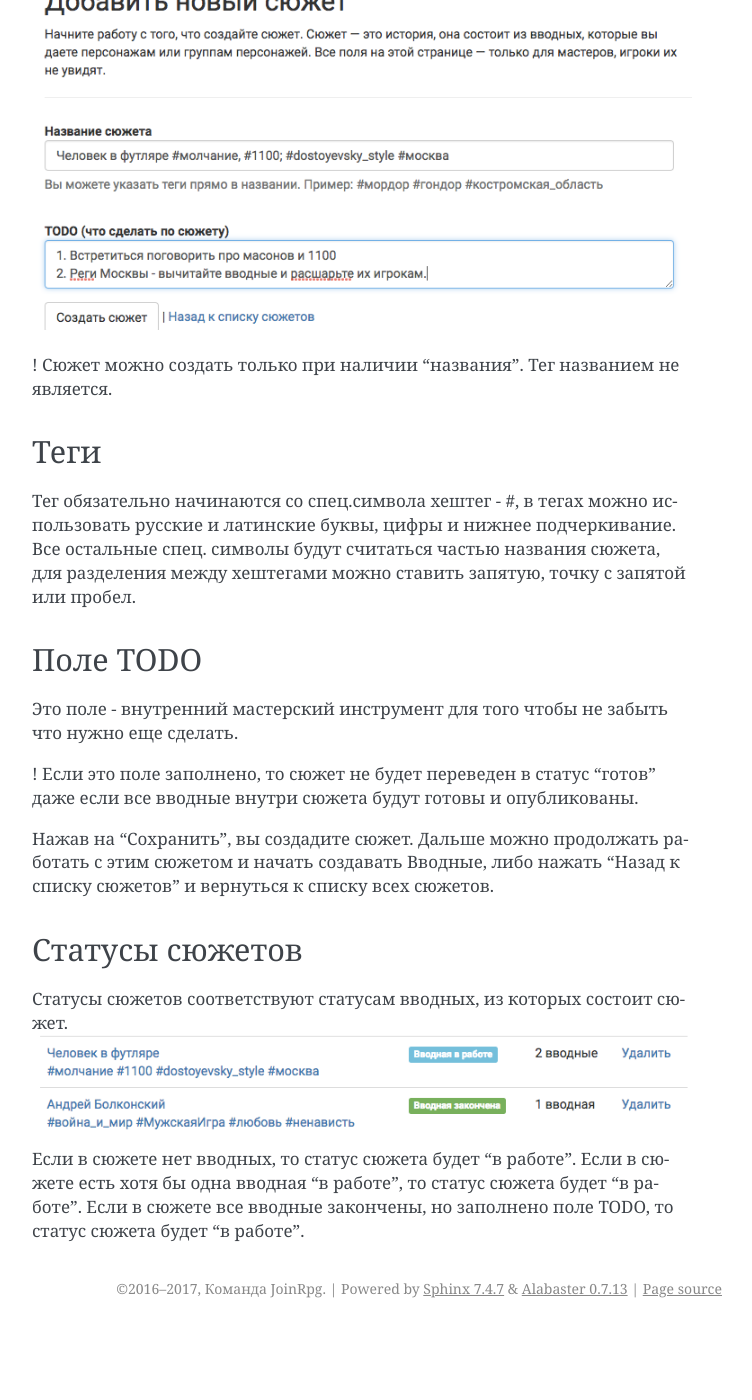
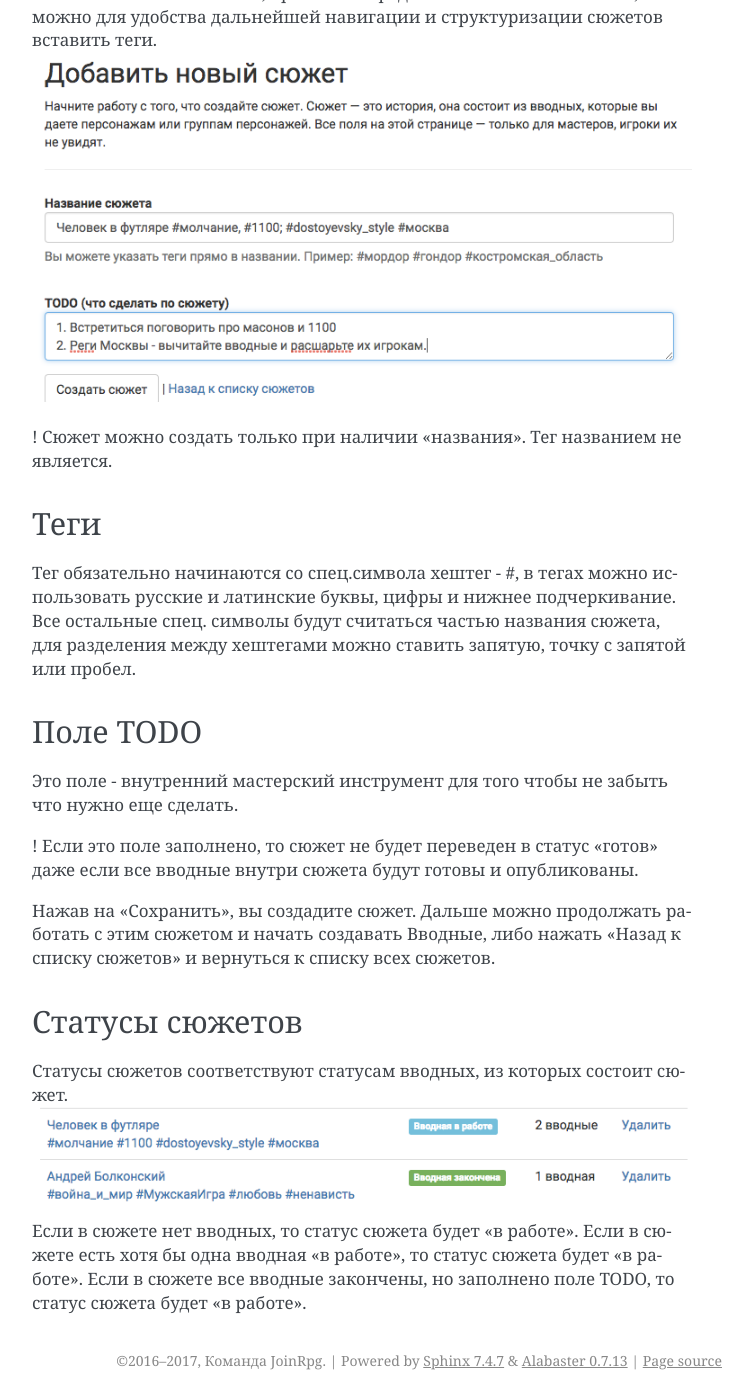
Before and after one commit to joinrpg/joinrpg-docs, a Sphinx documentation site: the page built from docs/plot/creating-plot.md, in a window 1280 px wide and 1400 px high, scrolled down 589 px. Shown: the whole window, without its empty margins (388-1140 px from the left). Built offline with Sphinx 7.4.7, drawn with Linux system fonts in a browser that asks for light colours; before the commit the page ends 1917 px from its top, so only the background shows below that; some of the changed text lies outside the part shown.

Commit message:
Update creating-plot.md

```diff
--- a/docs/plot/creating-plot.md
+++ b/docs/plot/creating-plot.md
@@ -2,13 +2,13 @@
 Меню → Сюжеты → Все → Создать новый
 ![creating-plot](plot-menu.png)
 ![creating-plot](creating-plot.png)
-После чего надо заполнить поля и нажать “сохранить”.
+После чего надо заполнить поля и нажать «сохранить».
 
-##Поле “Название сюжета”
-В поле “название сюжета”, кроме непосредственно названия сюжета, можно для удобства дальнейшей навигации и структуризации сюжетов вставить теги.
+## Поле «Название сюжета»
+В поле «название сюжета», кроме непосредственно названия сюжета, можно для удобства дальнейшей навигации и структуризации сюжетов вставить теги.
 ![Название сюжета](plot-add-form.png)
 
-! Сюжет можно создать только при наличии “названия”. Тег названием не является.
+! Сюжет можно создать только при наличии «названия». Тег названием не является.
 
 
 ## Теги
@@ -19,16 +19,16 @@
 ## Поле TODO
 Это поле - внутренний мастерский инструмент для того чтобы не забыть что нужно еще сделать.
 
-! Если это поле заполнено, то сюжет не будет переведен в статус “готов” даже если все вводные внутри сюжета будут готовы и опубликованы.
+! Если это поле заполнено, то сюжет не будет переведен в статус «готов» даже если все вводные внутри сюжета будут готовы и опубликованы.
 
 
-Нажав на “Сохранить”, вы создадите сюжет.
-Дальше можно продолжать работать с этим сюжетом и начать создавать Вводные, либо нажать “Назад к списку сюжетов” и вернуться к списку всех сюжетов.
+Нажав на «Сохранить», вы создадите сюжет.
+Дальше можно продолжать работать с этим сюжетом и начать создавать Вводные, либо нажать «Назад к списку сюжетов» и вернуться к списку всех сюжетов.
 
 ## Статусы сюжетов
 
 Статусы сюжетов соответствуют статусам вводных, из которых состоит сюжет.
 ![Статусы сюжета](plot-status.png)
-Если в сюжете нет вводных, то статус сюжета будет “в работе”.
-Если в сюжете есть хотя бы одна вводная “в работе”, то статус сюжета будет “в работе”.
-Если в сюжете все вводные закончены, но заполнено поле TODO, то статус сюжета будет “в работе”.
+Если в сюжете нет вводных, то статус сюжета будет «в работе».
+Если в сюжете есть хотя бы одна вводная «в работе», то статус сюжета будет «в работе».
+Если в сюжете все вводные закончены, но заполнено поле TODO, то статус сюжета будет «в работе».
```
